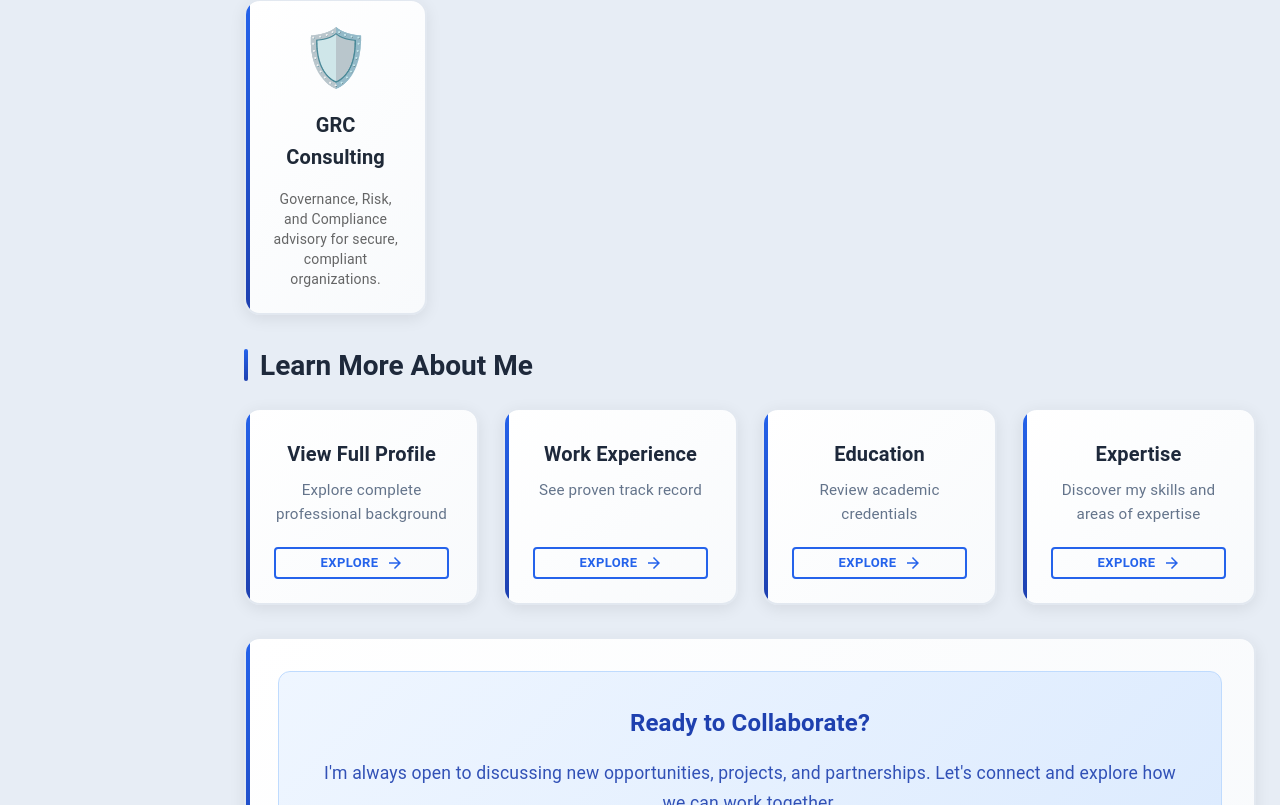
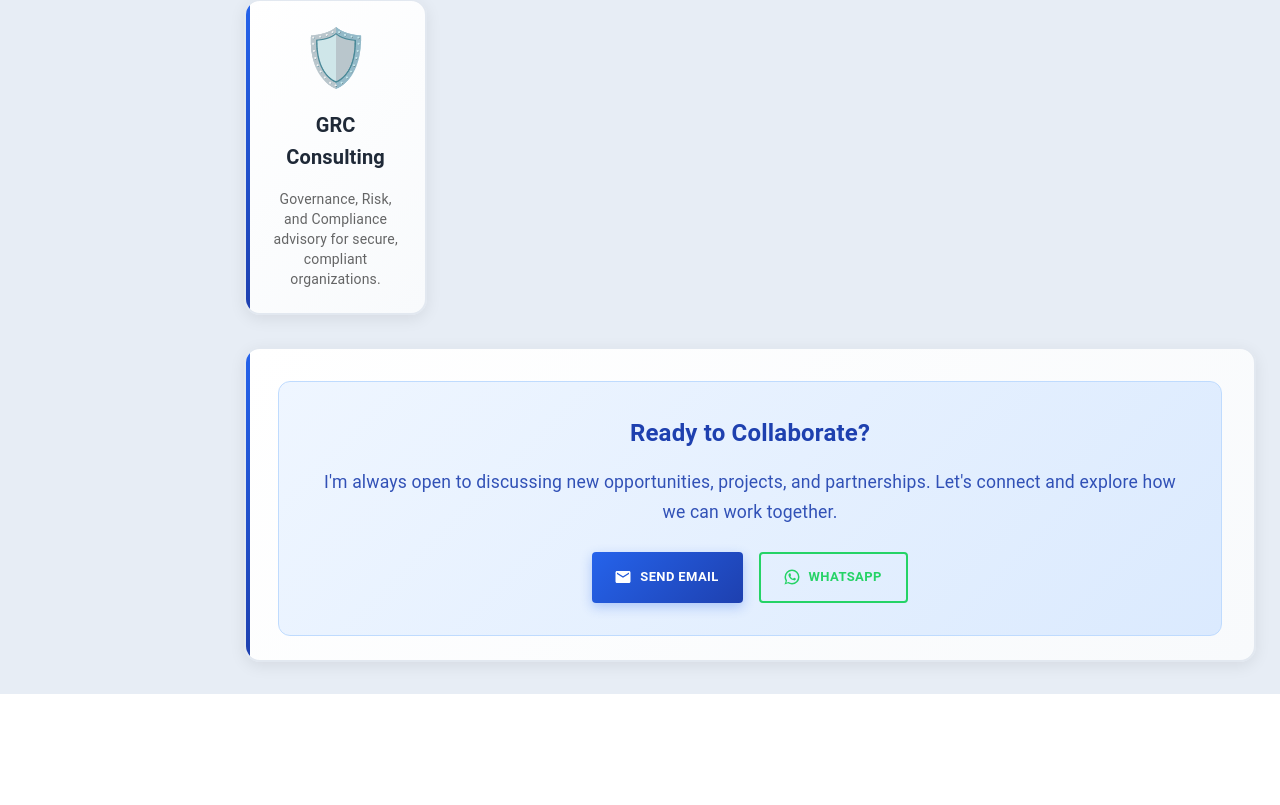
Before and after one commit to omondi-alex/client, a React (Create React App) app in the folder my-react-app/: page /dashboard in a window 1280 px wide. Shown: the part 1125-1930 px from the top of the page. After the commit the page ends 1819 px from the top, so only its background shows below. Built offline with nearby package versions, Linux system fonts and the light colour scheme.

Commit message:
"Layout"

```diff
--- a/my-react-app/src/components/Dashboard.js
+++ b/my-react-app/src/components/Dashboard.js
@@ -1,12 +1,10 @@
 import React from "react";
 import { Box, Card, CardContent, Typography, Grid, Chip, Button, useMediaQuery, Container } from "@mui/material";
 import { useNavigate } from "react-router-dom";
-import PersonIcon from '@mui/icons-material/Person';
 import WorkIcon from '@mui/icons-material/Work';
 import SchoolIcon from '@mui/icons-material/School';
 import VerifiedIcon from '@mui/icons-material/Verified';
 import StarIcon from '@mui/icons-material/Star';
-import ArrowForwardIcon from '@mui/icons-material/ArrowForward';
 import EmailIcon from '@mui/icons-material/Email';
 import LinkedInIcon from '@mui/icons-material/LinkedIn';
 import WhatsAppIcon from '@mui/icons-material/WhatsApp';
@@ -50,13 +48,6 @@ const Dashboard = () => {
     { label: "Education Level", value: "MSc", icon: <SchoolIcon />, color: "#10b981" },
     { label: "Certifications", value: "6", icon: <VerifiedIcon />, color: "#f59e0b" },
     { label: "Expertise Areas", value: services.length, icon: <StarIcon />, color: "#8b5cf6" },
-  ];
-
-  const quickActions = [
-    { title: "View Full Profile", description: "Explore complete professional background", path: "/profile", icon: <PersonIcon />, tab: 0 },
-    { title: "Work Experience", description: "See proven track record", path: "/profile", icon: <WorkIcon />, tab: 1 },
-    { title: "Education", description: "Review academic credentials", path: "/profile", icon: <SchoolIcon />, tab: 2 },
-    { title: "Expertise", description: "Discover my skills and areas of expertise", path: "/profile", icon: <StarIcon />, tab: 4 },
   ];
 
   return (
@@ -517,123 +508,6 @@ const Dashboard = () => {
           )}
         </Grid>
 
-        {/* Quick Actions */}
-        <Grid item xs={12}>
-          <Typography variant="h5" fontWeight={700} sx={{
-            mb: 3,
-            color: '#1e293b',
-            fontSize: { xs: '1.5rem', md: '1.75rem' },
-            display: 'flex',
-            alignItems: 'center',
-            gap: 1.5,
-          }}>
-            <Box sx={{
-              width: 4,
-              height: 32,
-              borderRadius: 2,
-              background: 'linear-gradient(180deg, #2563eb 0%, #1e40af 100%)',
-            }} />
-            Learn More About Me
-          </Typography>
-          <Grid container spacing={3}>
-            {quickActions.map((action, index) => (
-              <Grid item xs={12} sm={6} md={3} key={index}>
-                <Card
-                  sx={{
-                    borderRadius: 4,
-                    boxShadow: '0 4px 16px rgba(0, 0, 0, 0.08)',
-                    height: '100%',
-                    cursor: 'pointer',
-                    background: 'linear-gradient(135deg, #ffffff 0%, #f8fafc 100%)',
-                    border: '2px solid #e2e8f0',
-                    position: 'relative',
-                    overflow: 'hidden',
-                    transition: 'all 0.3s ease',
-                    '&::before': {
-                      content: '""',
-                      position: 'absolute',
-                      top: 0,
-                      left: 0,
-                      width: '4px',
-                      height: '100%',
-                      background: 'linear-gradient(180deg, #2563eb 0%, #1e40af 100%)',
-                    },
-                    '&:hover': {
-                      transform: 'translateY(-6px)',
-                      boxShadow: '0 12px 32px rgba(37, 99, 235, 0.15)',
-                      borderColor: '#2563eb',
-                    }
-                  }}
-                  onClick={() => navigate(`${action.path}?tab=${action.tab}`)}
-                >
-                  <CardContent sx={{
-                    p: { xs: 2.5, md: 3.5 },
-                    textAlign: 'center',
-                    display: 'flex',
-                    flexDirection: 'column',
-                    height: '100%',
-                  }}>
-                    {!isMobile && (
-                      <Box sx={{
-                        width: 64,
-                        height: 64,
-                        borderRadius: '16px',
-                        background: 'linear-gradient(135deg, #2563eb 0%, #1e40af 100%)',
-                        color: 'white',
-                        display: 'flex',
-                        alignItems: 'center',
-                        justifyContent: 'center',
-                        mx: 'auto',
-                        mb: 2.5,
-                        boxShadow: '0 4px 12px rgba(37, 99, 235, 0.25)',
-                      }}>
-                        {action.icon}
-                      </Box>
-                    )}
-                    <Typography variant="h6" fontWeight={700} sx={{
-                      mb: 1,
-                      color: '#1e293b',
-                      fontSize: { xs: '1.1rem', md: '1.25rem' }
-                    }}>
-                      {action.title}
-                    </Typography>
-                    <Typography variant="body2" sx={{
-                      mb: 2.5,
-                      fontSize: { xs: '0.875rem', md: '0.95rem' },
-                      color: '#64748b',
-                      lineHeight: 1.6,
-                      flex: 1,
-                    }}>
-                      {action.description}
-                    </Typography>
-                    <Button
-                      variant="outlined"
-                      endIcon={<ArrowForwardIcon />}
-                      size={isMobile ? "small" : "medium"}
-                      sx={{
-                        borderColor: '#2563eb',
-                        borderWidth: 2,
-                        color: '#2563eb',
-                        fontWeight: 600,
-                        px: 2.5,
-                        mt: 'auto',
-                        transition: 'all 0.3s ease',
-                        '&:hover': {
-                          borderColor: '#1d4ed8',
-                          background: 'linear-gradient(135deg, #eff6ff 0%, #dbeafe 100%)',
-                          transform: 'translateX(4px)',
-                        }
-                      }}
-                    >
-                      Explore
-                    </Button>
-                  </CardContent>
-                </Card>
-              </Grid>
-            ))}
-          </Grid>
-        </Grid>
-
         {/* Current Status */}
         <Grid item xs={12}>
           <Card sx={{
```
Also changed, not shown: my-react-app/src/components/ProfileDashboard.js.
